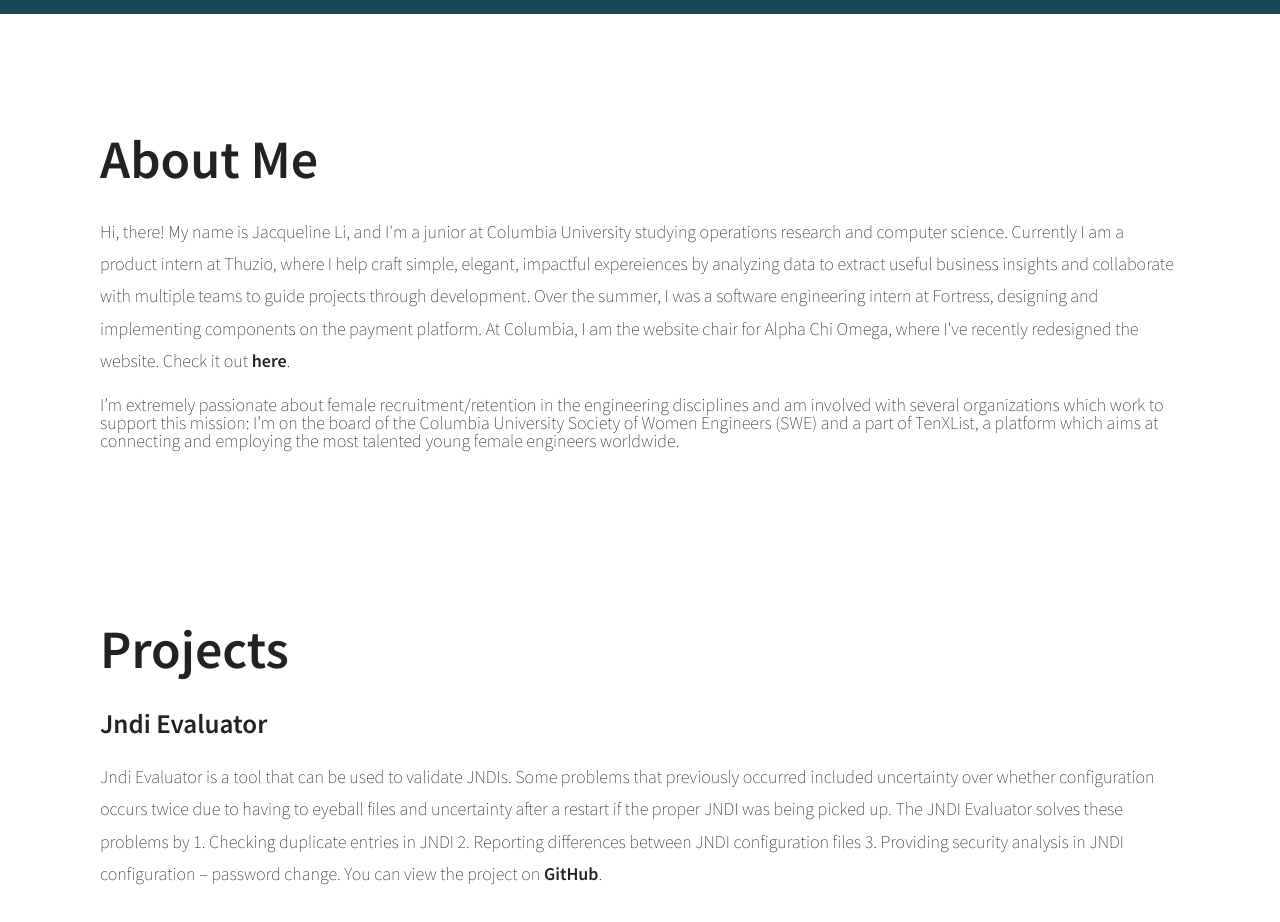
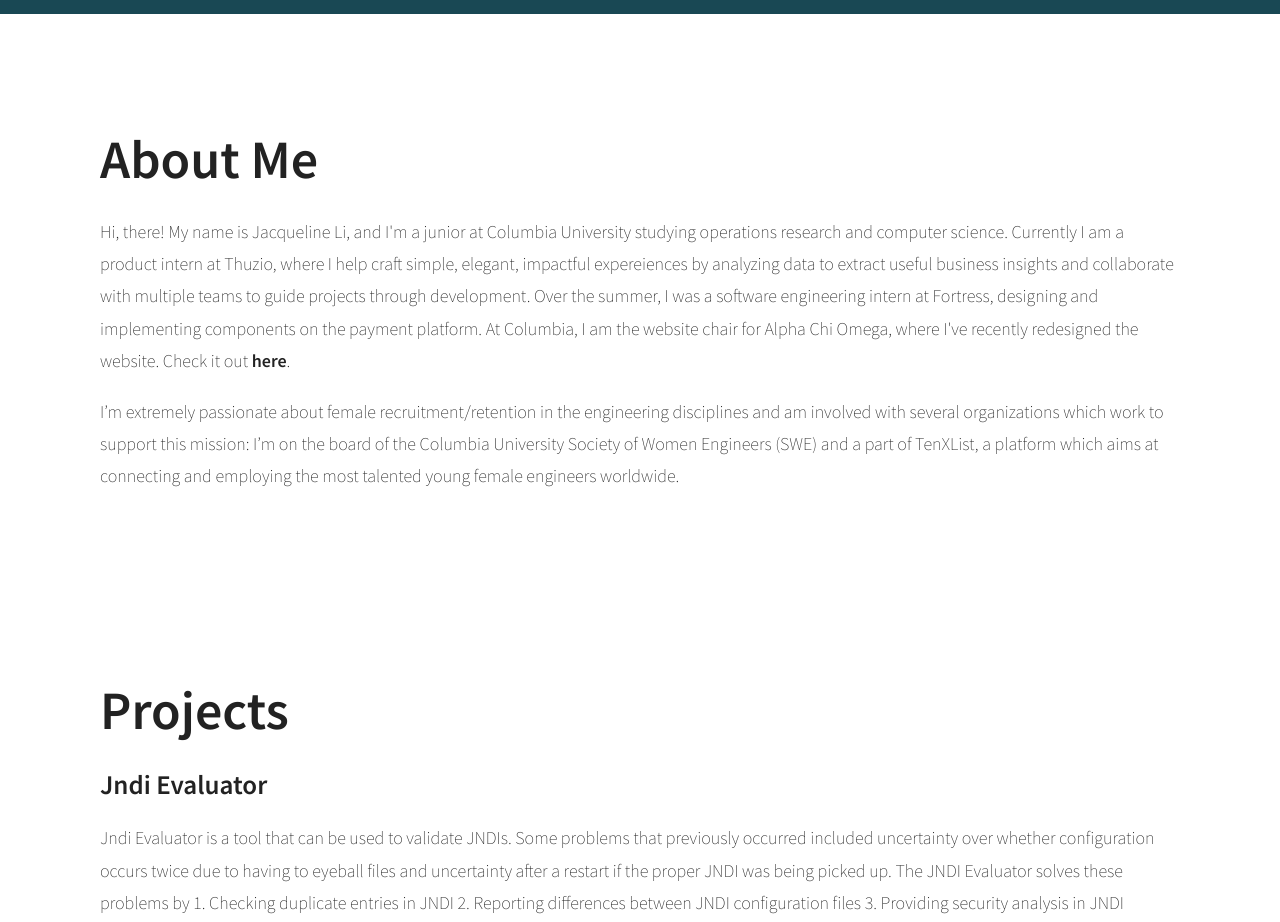
Before and after one commit to jacquelineli/jacquelineli.github.io, a plain HTML site: page index.html in a window 1280 px wide. Shown: the part 840-1762 px from the top of the page. Drawn offline with nearby package versions, Linux system fonts and the light colour scheme.

Commit message:
Fixed formatting for About Me

```diff
--- a/index.html
+++ b/index.html
@@ -45,7 +45,7 @@
                 <h2>About Me</h2>
                 <p>Hi, there! My name is Jacqueline Li, and I'm a junior at Columbia University studying operations research and computer science. Currently I am a product intern at Thuzio, where I help craft simple, elegant, impactful expereiences by analyzing data to extract useful business insights and collaborate with multiple teams to guide projects through development. Over the summer, I was a software engineering intern at Fortress, designing and implementing components on the payment platform. At Columbia, I am the website chair for Alpha Chi Omega, where I've recently redesigned the website. Check it out <a href="http://www.cu-alphachiomega.com/">here</a>.</p>
 
-                I’m extremely passionate about female recruitment/retention in the engineering disciplines and am involved with several organizations which work to support this mission: I’m on the board of the Columbia University Society of Women Engineers (SWE) and a part of TenXList, a platform which aims at connecting and employing the most talented young female engineers worldwide.
+                <p> I’m extremely passionate about female recruitment/retention in the engineering disciplines and am involved with several organizations which work to support this mission: I’m on the board of the Columbia University Society of Women Engineers (SWE) and a part of TenXList, a platform which aims at connecting and employing the most talented young female engineers worldwide.</p>
 
             </div>
         </section>
```
